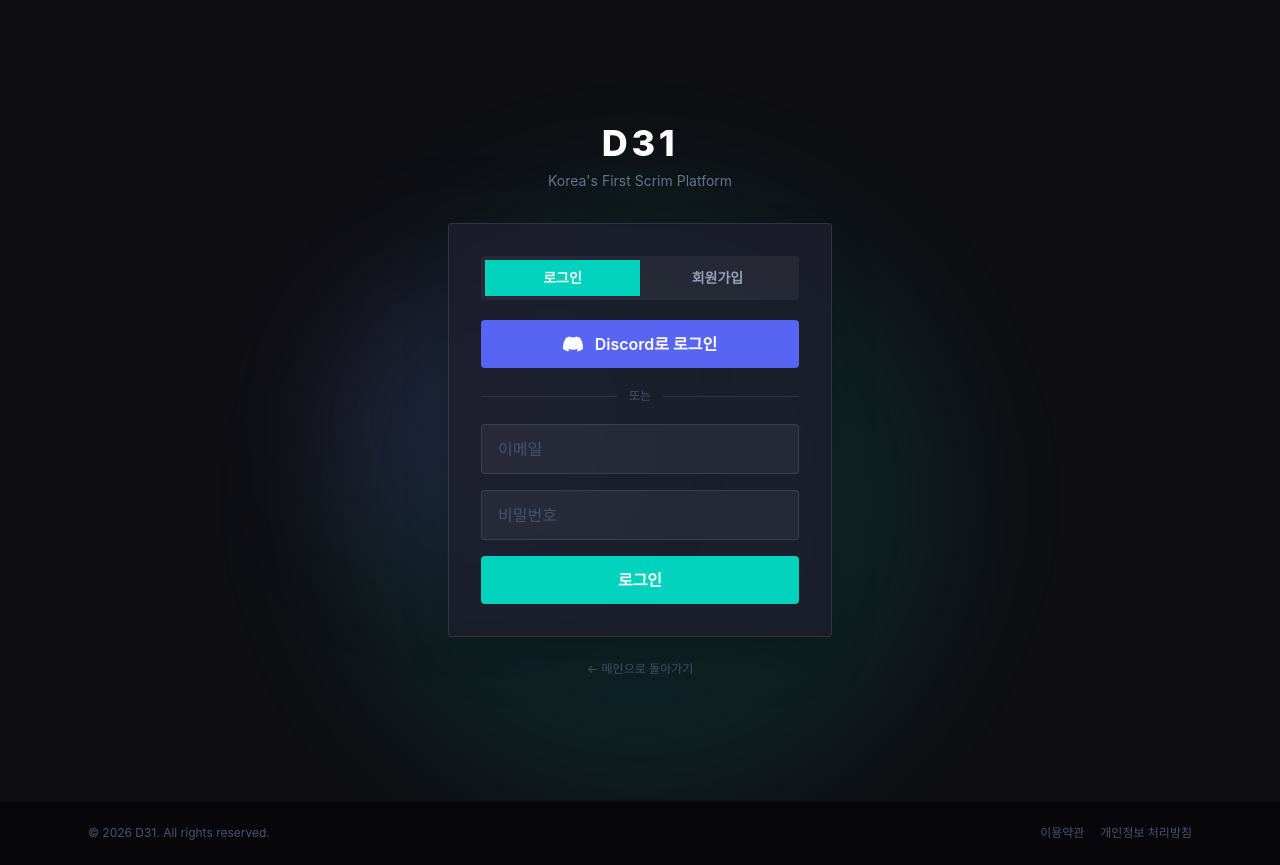
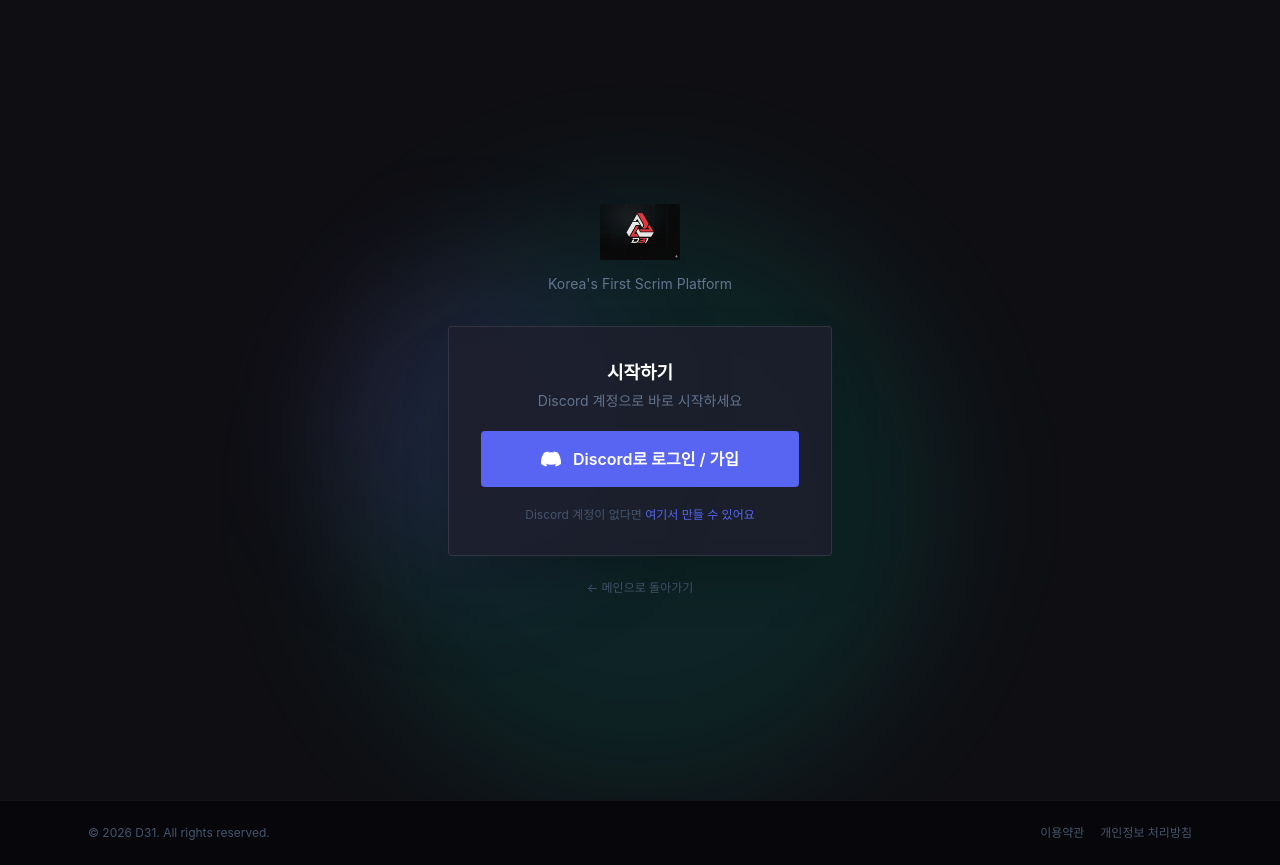
Before and after one commit to D31-Maxverstappen/scrim-platform, a Next.js app: page /login in a window 1280 px wide. Built offline with nearby package versions, Linux system fonts and the light colour scheme.

Commit message:
feat: D31 로고 이미지 적용

```diff
--- /dev/null
+++ b/src/app/api/discord/join/route.ts
@@ -0,0 +1,37 @@
+import { NextRequest, NextResponse } from 'next/server'
+import { createClient } from '@/lib/supabase/server'
+
+export async function POST(req: NextRequest) {
+  const supabase = await createClient()
+  const { data: { user } } = await supabase.auth.getUser()
+  if (!user) return NextResponse.json({ error: 'Unauthorized' }, { status: 401 })
+
+  const { accessToken } = await req.json()
+  if (!accessToken) return NextResponse.json({ error: 'No access token' }, { status: 400 })
+
+  const botToken = process.env.DISCORD_BOT_TOKEN
+  const guildId = process.env.DISCORD_GUILD_ID
+  if (!botToken || !guildId) return NextResponse.json({ error: 'Server misconfigured' }, { status: 500 })
+
+  // Discord 유저 ID는 user_metadata에서 가져옴
+  const discordUserId = user.user_metadata?.provider_id ?? user.identities?.find((i: any) => i.provider === 'discord')?.identity_data?.sub
+
+  if (!discordUserId) return NextResponse.json({ error: 'Discord user ID not found' }, { status: 400 })
+
+  const res = await fetch(`https://discord.com/api/v10/guilds/${guildId}/members/${discordUserId}`, {
+    method: 'PUT',
+    headers: {
+      Authorization: `Bot ${botToken}`,
+      'Content-Type': 'application/json',
+    },
+    body: JSON.stringify({ access_token: accessToken }),
+  })
+
+  // 201 = 추가됨, 204 = 이미 멤버
+  if (res.status === 201 || res.status === 204) {
+    return NextResponse.json({ success: true })
+  }
+
+  const error = await res.json().catch(() => ({}))
+  return NextResponse.json({ error: 'Discord API error', detail: error }, { status: res.status })
+}
--- a/src/app/auth/callback/page.tsx
+++ b/src/app/auth/callback/page.tsx
@@ -15,6 +15,15 @@ export default function AuthCallbackPage() {
       if (!session) {
         router.replace('/login')
         return
+      }
+
+      // Discord 유저면 서버 자동 참여
+      if (session.provider_token && session.user.app_metadata?.provider === 'discord') {
+        fetch('/api/discord/join', {
+          method: 'POST',
+          headers: { 'Content-Type': 'application/json' },
+          body: JSON.stringify({ accessToken: session.provider_token }),
+        }).catch(() => {})
       }
 
       // users 테이블에 없으면 생성 (Discord 신규 유저)
--- a/src/app/login/page.tsx
+++ b/src/app/login/page.tsx
@@ -1,61 +1,21 @@
 'use client'
 
 import { useState } from 'react'
+import Image from 'next/image'
 import { createClient } from '@/lib/supabase/client'
-import { useRouter, useSearchParams } from 'next/navigation'
-import { Suspense } from 'react'
 
-function LoginForm() {
-  const router = useRouter()
-  const searchParams = useSearchParams()
-  const game = searchParams.get('game') // 'valorant' | 'lol' | null
-  const [tab, setTab] = useState<'login' | 'signup'>('login')
-  const [email, setEmail] = useState('')
-  const [password, setPassword] = useState('')
+export default function LoginPage() {
   const [loading, setLoading] = useState(false)
-  const [discordLoading, setDiscordLoading] = useState(false)
-  const [error, setError] = useState('')
-  const [success, setSuccess] = useState('')
-
-  const handleSubmit = async (e: React.FormEvent) => {
-    e.preventDefault()
-    setLoading(true)
-    setError('')
-    setSuccess('')
-
-    const supabase = createClient()
-
-    if (tab === 'signup') {
-      const { error } = await supabase.auth.signUp({ email, password })
-      if (error) {
-        setError(error.message)
-      } else {
-        setSuccess('가입 완료! 이메일 인증 없이 바로 로그인 가능해요.')
-        setTab('login')
-      }
-    } else {
-      const { error } = await supabase.auth.signInWithPassword({ email, password })
-      if (error) {
-        setError(error.message === 'Invalid login credentials' ? '이메일 또는 비밀번호가 틀렸어요.' : error.message)
-      } else {
-        // 이미 라이엇 계정 연동했으면 대시보드로, 아니면 온보딩으로
-        const { createClient } = await import('@/lib/supabase/client')
-        const supabase = createClient()
-        const { data: userData } = await supabase.from('users').select('riot_puuid').eq('id', (await supabase.auth.getUser()).data.user!.id).single()
-        const onboardingUrl = game === 'lol' ? '/onboarding?add=lol' : '/onboarding'
-        router.replace(userData?.riot_puuid ? '/dashboard' : onboardingUrl)
-      }
-    }
-
-    setLoading(false)
-  }
 
   const handleDiscordLogin = async () => {
-    setDiscordLoading(true)
+    setLoading(true)
     const supabase = createClient()
     await supabase.auth.signInWithOAuth({
       provider: 'discord',
-      options: { redirectTo: `${window.location.origin}/auth/callback` },
+      options: {
+        redirectTo: `${window.location.origin}/auth/callback`,
+        scopes: 'identify email guilds.join',
+      },
     })
   }
 
@@ -66,81 +26,35 @@ function LoginForm() {
 
       <div className="relative z-10 w-full max-w-sm mx-6">
         <div className="text-center mb-8">
-          <a href="/" className="text-white font-extrabold text-4xl tracking-widest hover:text-[#00D2BE] transition">
-            D31
+          <a href="/" className="inline-block">
+            <Image src="/logo.png" alt="D31" width={80} height={80} className="object-contain mx-auto" />
           </a>
           <p className="text-slate-500 text-sm mt-2">Korea's First Scrim Platform</p>
         </div>
 
         <div className="bg-[#1e1e2e]/80 backdrop-blur border border-white/10 rounded p-8 flex flex-col gap-5 shadow-2xl">
-
-          {/* 탭 */}
-          <div className="flex bg-white/5 rounded p-1">
-            <button
-              onClick={() => { setTab('login'); setError(''); setSuccess('') }}
-              className={`flex-1 py-2  text-sm font-semibold transition ${tab === 'login' ? 'bg-[#00D2BE] text-white' : 'text-slate-400 hover:text-white'}`}
-            >
-              로그인
-            </button>
-            <button
-              onClick={() => { setTab('signup'); setError(''); setSuccess('') }}
-              className={`flex-1 py-2  text-sm font-semibold transition ${tab === 'signup' ? 'bg-[#00D2BE] text-white' : 'text-slate-400 hover:text-white'}`}
-            >
-              회원가입
-            </button>
+          <div className="text-center">
+            <p className="text-white font-semibold text-lg mb-1">시작하기</p>
+            <p className="text-slate-500 text-sm">Discord 계정으로 바로 시작하세요</p>
           </div>
 
-          {/* 디스코드 로그인 */}
           <button
             onClick={handleDiscordLogin}
-            disabled={discordLoading}
-            className="w-full flex items-center justify-center gap-3 bg-[#5865F2] hover:bg-[#4752c4] disabled:opacity-50 text-white font-semibold py-3 rounded transition"
+            disabled={loading}
+            className="w-full flex items-center justify-center gap-3 bg-[#5865F2] hover:bg-[#4752c4] disabled:opacity-50 text-white font-semibold py-4 rounded transition text-base"
           >
-            <svg className="w-5 h-5" viewBox="0 0 24 24" fill="currentColor">
+            <svg className="w-5 h-5 shrink-0" viewBox="0 0 24 24" fill="currentColor">
               <path d="M20.317 4.37a19.791 19.791 0 0 0-4.885-1.515.074.074 0 0 0-.079.037c-.21.375-.444.864-.608 1.25a18.27 18.27 0 0 0-5.487 0 12.64 12.64 0 0 0-.617-1.25.077.077 0 0 0-.079-.037A19.736 19.736 0 0 0 3.677 4.37a.07.07 0 0 0-.032.027C.533 9.046-.32 13.58.099 18.057c.002.022.015.043.031.057a19.9 19.9 0 0 0 5.993 3.03.078.078 0 0 0 .084-.028 14.09 14.09 0 0 0 1.226-1.994.076.076 0 0 0-.041-.106 13.107 13.107 0 0 1-1.872-.892.077.077 0 0 1-.008-.128 10.2 10.2 0 0 0 .372-.292.074.074 0 0 1 .077-.01c3.928 1.793 8.18 1.793 12.062 0a.074.074 0 0 1 .078.01c.12.098.246.198.373.292a.077.077 0 0 1-.006.127 12.299 12.299 0 0 1-1.873.892.077.077 0 0 0-.041.107c.36.698.772 1.362 1.225 1.993a.076.076 0 0 0 .084.028 19.839 19.839 0 0 0 6.002-3.03.077.077 0 0 0 .032-.054c.5-5.177-.838-9.674-3.549-13.66a.061.061 0 0 0-.031-.03z"/>
             </svg>
-            {discordLoading ? '연결 중...' : 'Discord로 로그인'}
+            {loading ? '연결 중...' : 'Discord로 로그인 / 가입'}
           </button>
 
-          <div className="flex items-center gap-3">
-            <div className="flex-1 h-px bg-white/10" />
-            <span className="text-slate-600 text-xs">또는</span>
-            <div className="flex-1 h-px bg-white/10" />
-          </div>
-
-          <form onSubmit={handleSubmit} className="flex flex-col gap-4">
-            <input
-              type="email"
-              required
-              placeholder="이메일"
-              value={email}
-              onChange={(e) => setEmail(e.target.value)}
-              className="w-full bg-white/5 border border-white/10 rounded px-4 py-3 text-white placeholder-slate-600 focus:outline-none focus:border-[#00D2BE] transition"
-            />
-            <input
-              type="password"
-              required
-              placeholder="비밀번호"
-              value={password}
-              onChange={(e) => setPassword(e.target.value)}
-              className="w-full bg-white/5 border border-white/10 rounded px-4 py-3 text-white placeholder-slate-600 focus:outline-none focus:border-[#00D2BE] transition"
-            />
-
-            {error && (
-              <p className="text-red-400 text-sm bg-red-500/10 border border-red-500/20 rounded px-4 py-3">{error}</p>
-            )}
-            {success && (
-              <p className="text-green-400 text-sm bg-green-500/10 border border-green-500/20 rounded px-4 py-3">{success}</p>
-            )}
-
-            <button
-              type="submit"
-              disabled={loading}
-              className="w-full bg-[#00D2BE] hover:bg-[#00a896] disabled:opacity-50 text-white font-semibold py-3 rounded transition"
-            >
-              {loading ? '처리 중...' : tab === 'login' ? '로그인' : '회원가입'}
-            </button>
-          </form>
+          <p className="text-center text-slate-600 text-xs">
+            Discord 계정이 없다면{' '}
+            <a href="https://discord.com/register" target="_blank" rel="noopener noreferrer" className="text-[#5865F2] hover:underline">
+              여기서 만들 수 있어요
+            </a>
+          </p>
         </div>
 
         <p className="text-center text-slate-600 text-xs mt-6">
@@ -150,11 +64,3 @@ function LoginForm() {
     </div>
   )
 }
-
-export default function LoginPage() {
-  return (
-    <Suspense>
-      <LoginForm />
-    </Suspense>
-  )
-}
--- a/src/app/page.tsx
+++ b/src/app/page.tsx
@@ -1,4 +1,6 @@
 'use client'
+
+import Image from 'next/image'
 
 const games = [
   {
@@ -38,9 +40,7 @@ export default function HomePage() {
 
       {/* 네비바 */}
       <nav className="fixed top-0 left-0 right-0 z-50 bg-[#07070b]/80 backdrop-blur border-b border-white/5 px-6 h-16 flex items-center justify-between">
-        <span className="text-white font-black text-xl tracking-widest bg-gradient-to-r from-[#00D2BE] to-[#00edd6] bg-clip-text text-transparent">
-          D31
-        </span>
+        <Image src="/logo.png" alt="D31" width={36} height={36} className="object-contain" />
         <a href="/login" className="bg-[#00D2BE] hover:bg-[#00a896] text-white text-sm font-bold px-5 py-2.5 rounded transition">
           시작하기
         </a>
--- a/src/components/Navbar.tsx
+++ b/src/components/Navbar.tsx
@@ -2,6 +2,7 @@
 
 import { useState } from 'react'
 import { useRouter } from 'next/navigation'
+import Image from 'next/image'
 import ThemeToggle from './ThemeToggle'
 
 export default function Navbar() {
@@ -16,10 +17,8 @@ export default function Navbar() {
   return (
     <nav className="fixed top-0 left-0 right-0 z-50 bg-[#0a0a0f]/95 backdrop-blur border-b border-white/5 px-6 h-20 flex items-center gap-6">
       {/* 로고 */}
-      <a href="/dashboard" className="shrink-0 flex items-center gap-2">
-        <span className="text-white font-black text-xl tracking-widest bg-gradient-to-r from-[#00D2BE] to-[#00edd6] bg-clip-text text-transparent">
-          D31
-        </span>
+      <a href="/dashboard" className="shrink-0 flex items-center">
+        <Image src="/logo.png" alt="D31" width={40} height={40} className="object-contain" />
       </a>
 
       {/* 네비 링크 + 퀵 링크 */}
```
Also changed, not shown: public/logo.png (added).
